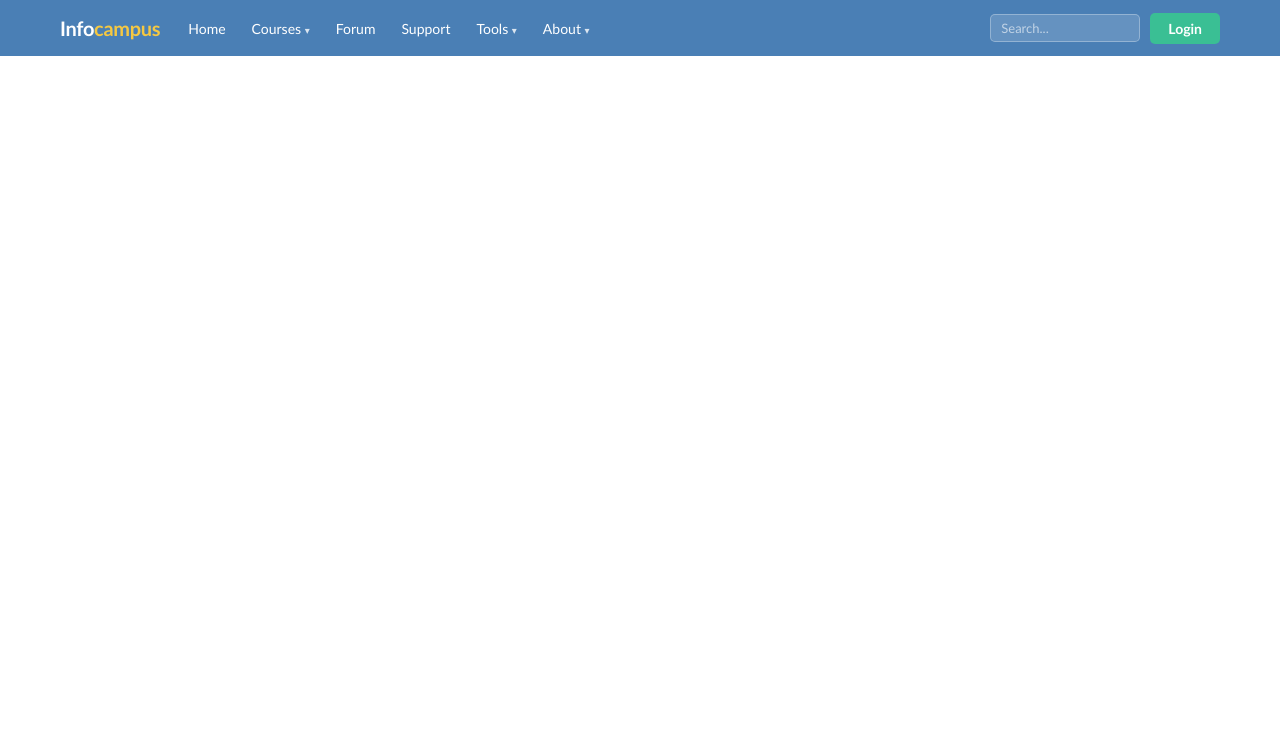
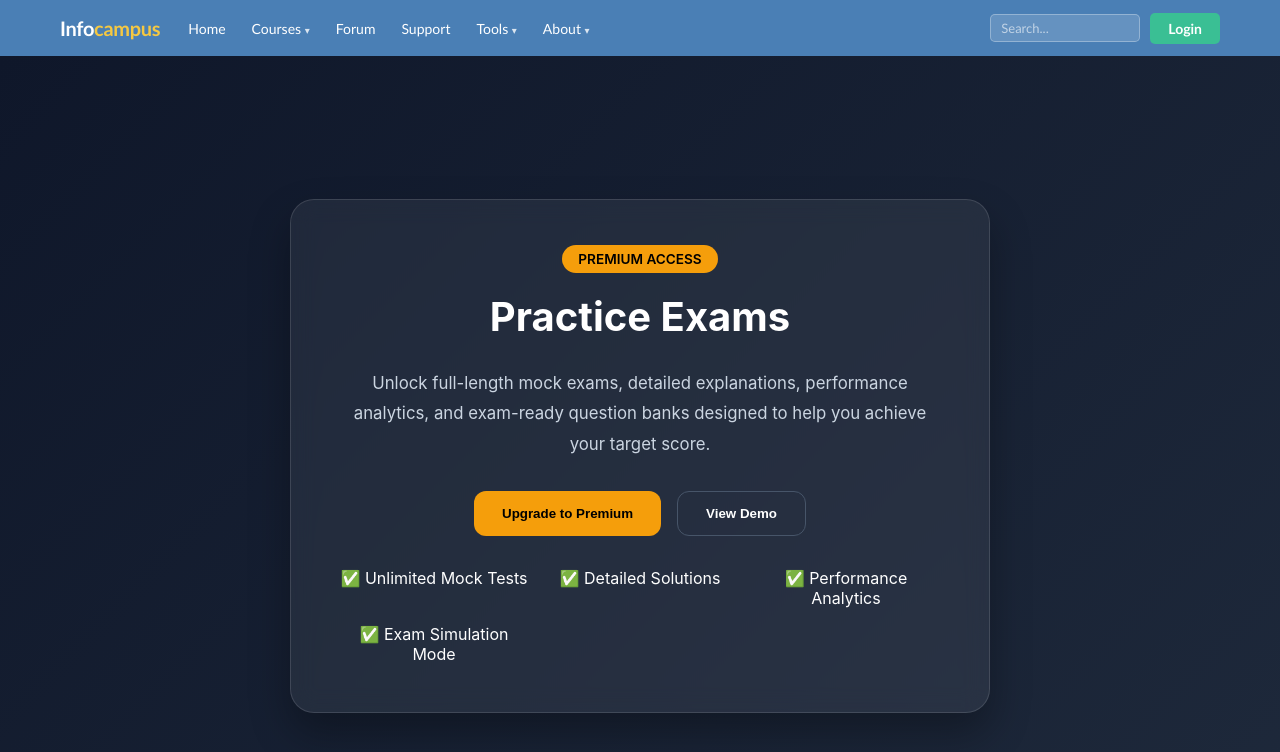
Before and after one commit to Pranavrkvtk/infocampus, a React (Create React App) app: page /practice-exam in a window 1280 px wide. Shown: the top 752 px of the page. Built offline with nearby package versions, Linux system fonts and the light colour scheme.

Commit message:
new changes

```diff
--- a/src/App.js
+++ b/src/App.js
@@ -14,6 +14,7 @@ import Login from './components/Login';
 import CoursesPage from './components/CoursesPage';
 import WatchDemoPage from './components/WatchDemoPage';
 import EnrollPage from './components/EnrollPage';
+import PracticeExam from './components/Tools/PracticeExam';
 
 // Routes where Navbar should be hidden
 const HIDE_NAVBAR = ['/free-account', '/login'];
@@ -65,6 +66,12 @@ function AppRoutes() {
           />
         }
       />
+
+      {/* Practice Exam */}
+      <Route
+        path="/practice-exam"
+        element={<PracticeExam />}
+      />
     </Routes>
   );
 }
--- a/src/components/Navbar.jsx
+++ b/src/components/Navbar.jsx
@@ -206,12 +206,24 @@ function DesktopMenu({ searchVal, setSearchVal, openMenu, toggle, cisco, setCisc
       <button className="nav-btn">Forum</button>
       <button className="nav-btn">Support</button>
 
-      {/* Tools */}
-      <NavDropdown name="tools" label="Tools" openMenu={openMenu} toggle={toggle}>
-        {["Packet Captures", "Resources", "Practice Exams"].map(t => (
-          <div key={t} className="dd-row">{t}</div>
-        ))}
-      </NavDropdown>
+   {/* Tools */}
+<NavDropdown
+  name="tools"
+  label="Tools"
+  openMenu={openMenu}
+  toggle={toggle}
+>
+  <div className="dd-row">Packet Captures</div>
+
+  <div className="dd-row">Resources</div>
+
+  <Link
+    to="/practice-exam"
+    style={{ textDecoration: "none" }}
+  >
+    <div className="dd-row">Practice Exams</div>
+  </Link>
+</NavDropdown>
 
       {/* About */}
       <NavDropdown name="about" label="About" openMenu={openMenu} toggle={toggle}>
@@ -304,11 +316,31 @@ function MobileMenu({ searchVal, setSearchVal, openMenu, toggle, cisco, setCisco
       <div style={rowStyle}>Forum</div>
       <div style={rowStyle}>Support</div>
 
-      {/* Tools */}
-      <div style={rowStyle} onClick={() => toggle("tools")}>
-        <span>Tools</span>
-        <span style={{ fontSize: "12px" }}>{openMenu === "tools" ? "▴" : "▾"}</span>
-      </div>
+{/* Tools */}
+<div
+  style={rowStyle}
+  onClick={() => toggle("tools")}
+>
+  <span>Tools</span>
+  <span style={{ fontSize: "12px" }}>
+    {openMenu === "tools" ? "▴" : "▾"}
+  </span>
+</div>
+
+{openMenu === "tools" && (
+  <>
+    <div style={subRowStyle}>Packet Captures</div>
+
+    <div style={subRowStyle}>Resources</div>
+
+    <Link
+      to="/practice-exam"
+      style={{ textDecoration: "none" }}
+    >
+      <div style={subRowStyle}>Practice Exams</div>
+    </Link>
+  </>
+)}
       {openMenu === "tools" && ["Packet Captures", "Resources", "Practice Exams"].map(t => (
         <div key={t} style={subRowStyle}>{t}</div>
       ))}
--- /dev/null
+++ b/src/components/Tools/PracticeExam.jsx
@@ -0,0 +1,121 @@
+import React from 'react';
+
+function PracticeExam() {
+  return (
+    <div
+      style={{
+        minHeight: '100vh',
+        background: 'linear-gradient(135deg, #0f172a, #1e293b)',
+        color: '#fff',
+        display: 'flex',
+        justifyContent: 'center',
+        alignItems: 'center',
+        padding: '2rem',
+      }}
+    >
+      <div
+        style={{
+          maxWidth: '700px',
+          width: '100%',
+          background: '#ffffff10',
+          backdropFilter: 'blur(12px)',
+          border: '1px solid #ffffff20',
+          borderRadius: '24px',
+          padding: '3rem',
+          textAlign: 'center',
+          boxShadow: '0 20px 40px rgba(0,0,0,0.3)',
+        }}
+      >
+        <span
+          style={{
+            background: '#f59e0b',
+            color: '#000',
+            padding: '6px 16px',
+            borderRadius: '999px',
+            fontWeight: '600',
+            fontSize: '0.85rem',
+          }}
+        >
+          PREMIUM ACCESS
+        </span>
+
+        <h1
+          style={{
+            marginTop: '1.5rem',
+            fontSize: '2.5rem',
+            fontWeight: '700',
+          }}
+        >
+          Practice Exams
+        </h1>
+
+        <p
+          style={{
+            color: '#cbd5e1',
+            marginTop: '1rem',
+            lineHeight: '1.8',
+            fontSize: '1.05rem',
+          }}
+        >
+          Unlock full-length mock exams, detailed explanations,
+          performance analytics, and exam-ready question banks designed
+          to help you achieve your target score.
+        </p>
+
+        <div
+          style={{
+            display: 'flex',
+            gap: '1rem',
+            justifyContent: 'center',
+            flexWrap: 'wrap',
+            marginTop: '2rem',
+          }}
+        >
+          <button
+            style={{
+              background: '#f59e0b',
+              color: '#000',
+              border: 'none',
+              padding: '14px 28px',
+              borderRadius: '12px',
+              fontWeight: '600',
+              cursor: 'pointer',
+            }}
+          >
+            Upgrade to Premium
+          </button>
+
+          <button
+            style={{
+              background: 'transparent',
+              color: '#fff',
+              border: '1px solid #475569',
+              padding: '14px 28px',
+              borderRadius: '12px',
+              fontWeight: '600',
+              cursor: 'pointer',
+            }}
+          >
+            View Demo
+          </button>
+        </div>
+
+        <div
+          style={{
+            marginTop: '2rem',
+            display: 'grid',
+            gridTemplateColumns: 'repeat(auto-fit, minmax(180px, 1fr))',
+            gap: '1rem',
+          }}
+        >
+          <div>✅ Unlimited Mock Tests</div>
+          <div>✅ Detailed Solutions</div>
+          <div>✅ Performance Analytics</div>
+          <div>✅ Exam Simulation Mode</div>
+        </div>
+      </div>
+    </div>
+  );
+}
+
+export default PracticeExam;
```
